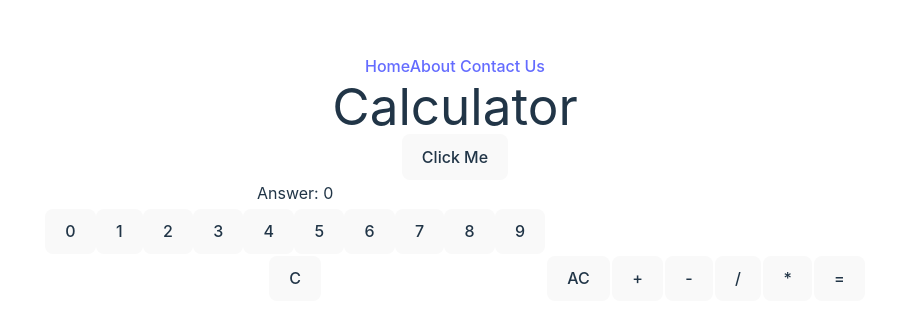
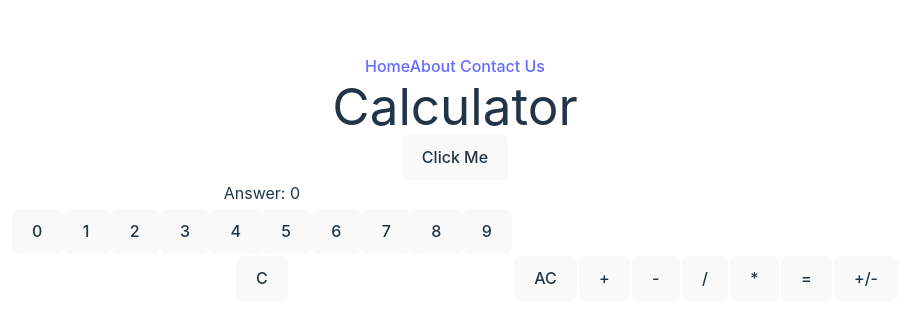
Before and after one commit to RiFactor/untitled, a React (Vite) app: page / in a window 1280 px wide. Shown: the part 222-546 px from the top of the page, without its empty margins (185-1093 px from the left). Built offline with nearby package versions, Linux system fonts and the light colour scheme.

Commit message:
add +/- button

```diff
--- a/src/App.tsx
+++ b/src/App.tsx
@@ -1,5 +1,8 @@
 import { useState } from "react";
 import "./App.css";
+
+// ToDo extract reusable functions
+// UI
 
 interface Calculator {
   firstOperandOrResult: number; // do I want this to be an array
@@ -45,6 +48,7 @@ function App() {
     }
 
     // if not passing a number but passing an operator, check to see if a calculation can be made between 2 numbers
+
     if (calculatorState.secondOperand) {
       const sum =
         calculatorState.operator === "+"
@@ -76,9 +80,16 @@ function App() {
     }
 
     // otherwise just udpate the operator
+    if (value === "+/-") {
+      if (calculatorState.secondOperand) {
+        setCalculatorState({ ...calculatorState, secondOperand: calculatorState.secondOperand * -1 });
+        return;
+      }
+      setCalculatorState({ ...calculatorState, firstOperandOrResult: calculatorState.firstOperandOrResult * -1 });
+      return;
+    }
     setCalculatorState({ ...calculatorState, operator: value, lastUpdated: "operator" });
-
-    console.log(calculatorState);
+    return;
   };
 
   const handleForLoop = () => {
@@ -219,6 +230,16 @@ function App() {
                     =
                   </button>
                 </td>
+                <td>
+                  <button
+                    onClick={() => {
+                      handleCalculator("+/-");
+                      console.log(calculatorState.operator);
+                    }}
+                  >
+                    +/-
+                  </button>
+                </td>
               </tr>
             </tbody>
           </table>
```
Also changed, not shown: Notes/UserStories.md (+5 -0 lines).
